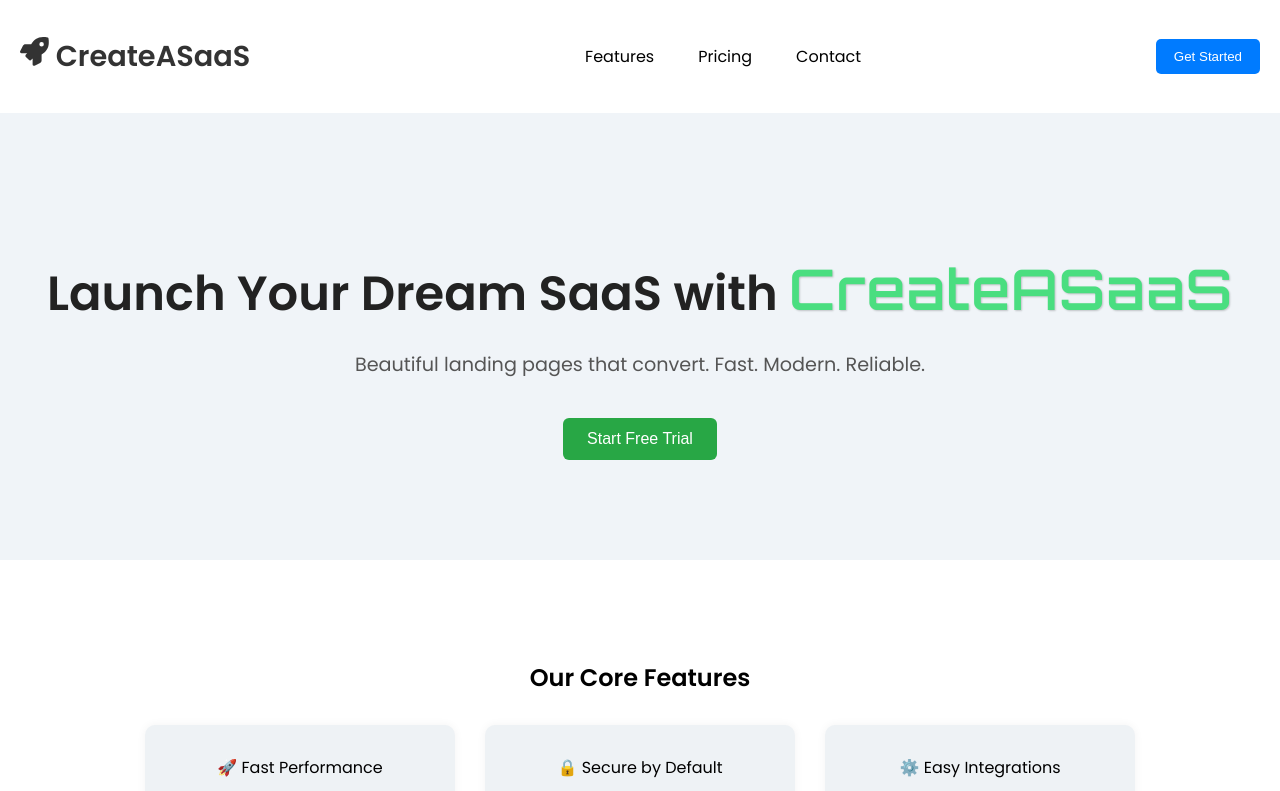
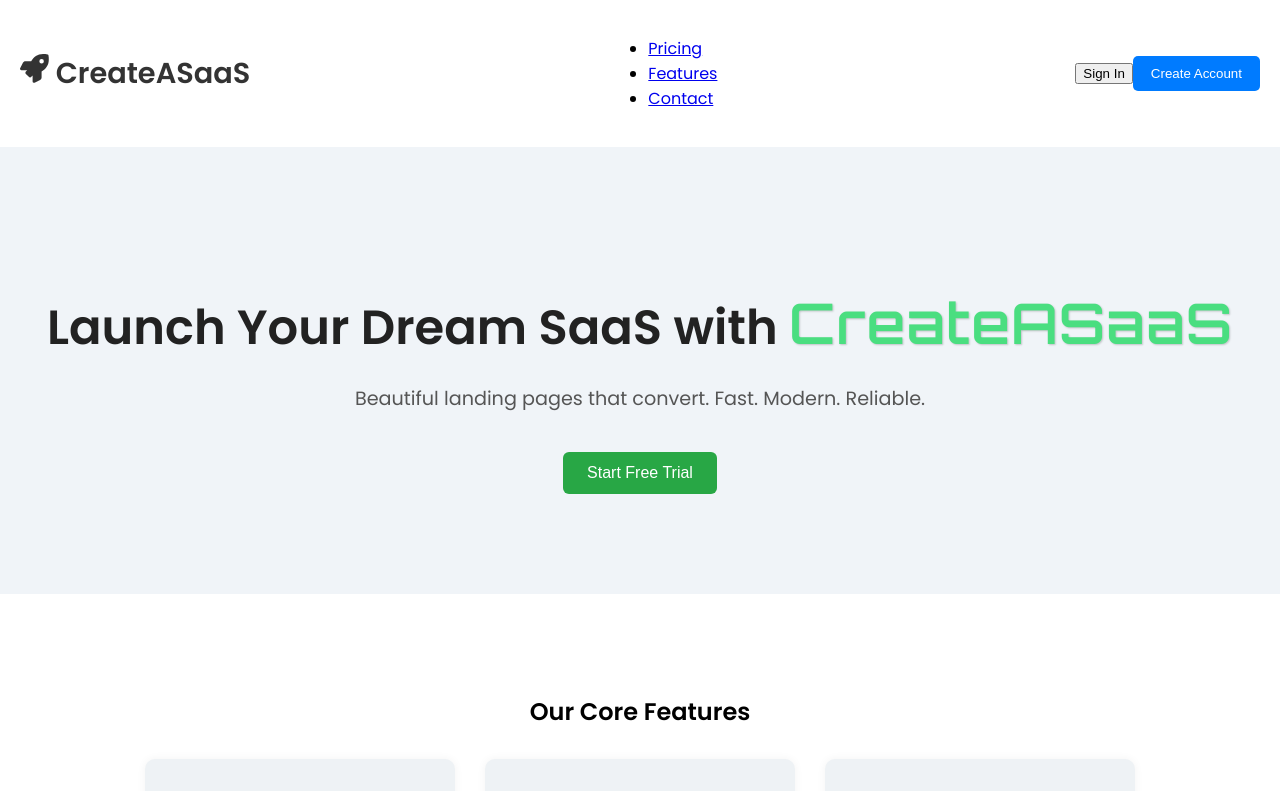
Before and after one commit to Himanshu2693/CreateASaaS, a React (Create React App) app: page / in a window 1280 px wide. Shown: the top 791 px of the page. Built offline with nearby package versions, Linux system fonts and the light colour scheme.

Commit message:
Fix: updated Navbar layout and toggle

```diff
--- a/src/components/Navbar.js
+++ b/src/components/Navbar.js
@@ -1,22 +1,49 @@
+// import { FaRocket } from 'react-icons/fa';
+// import React, { useState } from 'react';
+// import '../styles/Navbar.css';
+
+// const Navbar = () => {
+//   const [menuOpen, setMenuOpen] = useState(false);
+
+//   return (
+//     <nav className="navbar">
+//       <div className="logo"><FaRocket /> CreateASaaS</div>
+//       <div className="hamburger" onClick={() => setMenuOpen(!menuOpen)}>
+//         ☰
+//       </div>
+//       <ul className={`nav-links ${menuOpen ? 'open' : ''}`}>
+//         <li>Features</li>
+//         <li>Pricing</li>
+//         <li>Contact</li>
+//       </ul>
+//       <button className="cta-button">Get Started</button>
+//     </nav>
+//   );
+// };
+
+// export default Navbar;
 import { FaRocket } from 'react-icons/fa';
-import React, { useState } from 'react';
+import React from 'react';
 import '../styles/Navbar.css';
 
 const Navbar = () => {
-  const [menuOpen, setMenuOpen] = useState(false);
-
   return (
     <nav className="navbar">
       <div className="logo"><FaRocket /> CreateASaaS</div>
-      <div className="hamburger" onClick={() => setMenuOpen(!menuOpen)}>
+       <div className="hamburger" onClick={() => setMenuOpen(!menuOpen)}>
         ☰
+       </div>
+
+      <ul className="nav-center">
+        <li><a href="#pricing">Pricing</a></li>
+        <li><a href="#features">Features</a></li>
+        <li><a href="#Contact">Contact</a></li>
+      </ul>
+
+      <div className="nav-right">
+        <button className="signin-btn">Sign In</button>
+        <button className="cta-button">Create Account</button>
       </div>
-      <ul className={`nav-links ${menuOpen ? 'open' : ''}`}>
-        <li>Features</li>
-        <li>Pricing</li>
-        <li>Contact</li>
-      </ul>
-      <button className="cta-button">Get Started</button>
     </nav>
   );
 };
```
